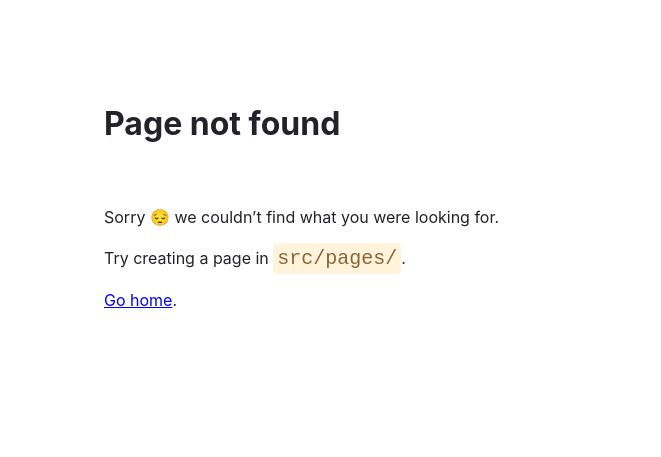
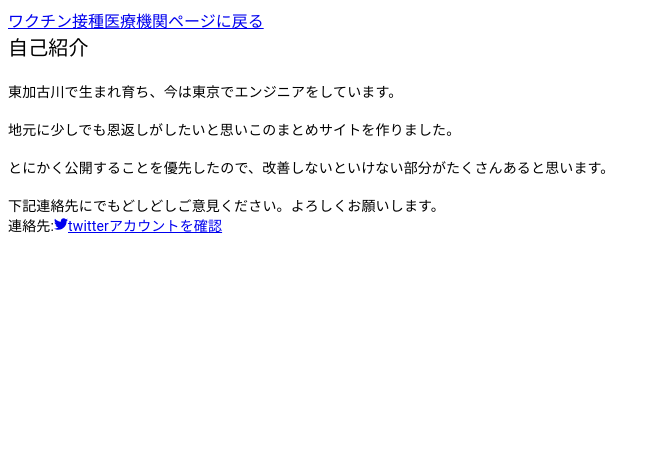
Before and after one commit to shaw-papadino/kakogawa-covid19-hospital-info, a Gatsby site: page /about in a window 1280 px wide. Before the commit this address had no page. Shown: the whole page, without its empty margins (0-661 px from the left). Built offline with nearby package versions, Linux system fonts and the light colour scheme; Gatsby itself is replaced by a stand-in of ours.

Commit message:
サイト制作者のページを追加

```diff
--- a/package.json
+++ b/package.json
@@ -14,14 +14,14 @@
     "serve": "gatsby serve",
     "clean": "gatsby clean",
     "deploy": "gatsby build --prefix-paths && gh-pages -d public"
-
   },
   "dependencies": {
     "@material-ui/core": "^4.11.4",
     "gatsby": "^3.6.2",
     "gatsby-plugin-material-ui": "^3.0.1",
     "react": "^17.0.1",
-    "react-dom": "^17.0.1"
+    "react-dom": "^17.0.1",
+    "react-icons": "^4.2.0"
   },
   "devDependencies": {
     "gh-pages": "^3.2.0"
--- /dev/null
+++ b/src/pages/about.js
@@ -0,0 +1,46 @@
+import * as React from "react";
+import { Link } from "gatsby";
+import {
+  createMuiTheme,
+  responsiveFontSizes,
+  ThemeProvider,
+} from "@material-ui/core/styles";
+import { ResponsiveTypography } from "./index.js";
+import { FaTwitter } from "react-icons/fa";
+const About = () => {
+  let theme = createMuiTheme();
+  theme = responsiveFontSizes(theme);
+  return (
+    <div>
+      <Link to="/">ワクチン接種医療機関ページに戻る</Link>
+      <ThemeProvider theme={theme}>
+        <ResponsiveTypography variant="h6">自己紹介</ResponsiveTypography>
+        <br />
+        <ResponsiveTypography variant="body2">
+          東加古川で生まれ育ち、今は東京でエンジニアをしています。
+        </ResponsiveTypography>
+        <br />
+        <ResponsiveTypography variant="body2">
+          地元に少しでも恩返しがしたいと思いこのまとめサイトを作りました。
+        </ResponsiveTypography>
+        <br />
+        <ResponsiveTypography variant="body2">
+          とにかく公開することを優先したので、改善しないといけない部分がたくさんあると思います。
+        </ResponsiveTypography>
+        <br />
+        <ResponsiveTypography variant="body2">
+          下記連絡先にでもどしどしご意見ください。よろしくお願いします。
+        </ResponsiveTypography>
+        <ResponsiveTypography variant="body2">
+          連絡先:
+          <a href="https://twitter.com/papa_ok_san">
+            <FaTwitter />
+            twitterアカウントを確認
+          </a>
+        </ResponsiveTypography>
+      </ThemeProvider>
+    </div>
+  );
+};
+
+export default About;
--- a/src/pages/index.js
+++ b/src/pages/index.js
@@ -1,4 +1,5 @@
 import * as React from "react";
+import { Link } from "gatsby";
 import { makeStyles } from "@material-ui/core/styles";
 import Table from "@material-ui/core/Table";
 import TableBody from "@material-ui/core/TableBody";
@@ -16,7 +17,7 @@ import Typography from "@material-ui/core/Typography";
 
 import { hospitalDatas } from "../hospital-data";
 
-const ResponsiveTypography = (props) => {
+export const ResponsiveTypography = (props) => {
   return <Typography variant={props.variant}>{props.children}</Typography>;
 };
 const useStyles = makeStyles({
@@ -119,6 +120,9 @@ const Top = () => {
           ・市予約タイプの医療機関は市の『WEB予約抽選申込ページ』で予約
         </ResponsiveTypography>
         <ResponsiveTypography variant="body2">
+          ・<Link to="/about">サイト制作者について</Link>
+        </ResponsiveTypography>
+        <ResponsiveTypography variant="body2">
           <p>
             参考元サイト:
             <a href="https://www.city.kakogawa.lg.jp/corona/31856.html">
```
Also changed, not shown: 1 other file.
